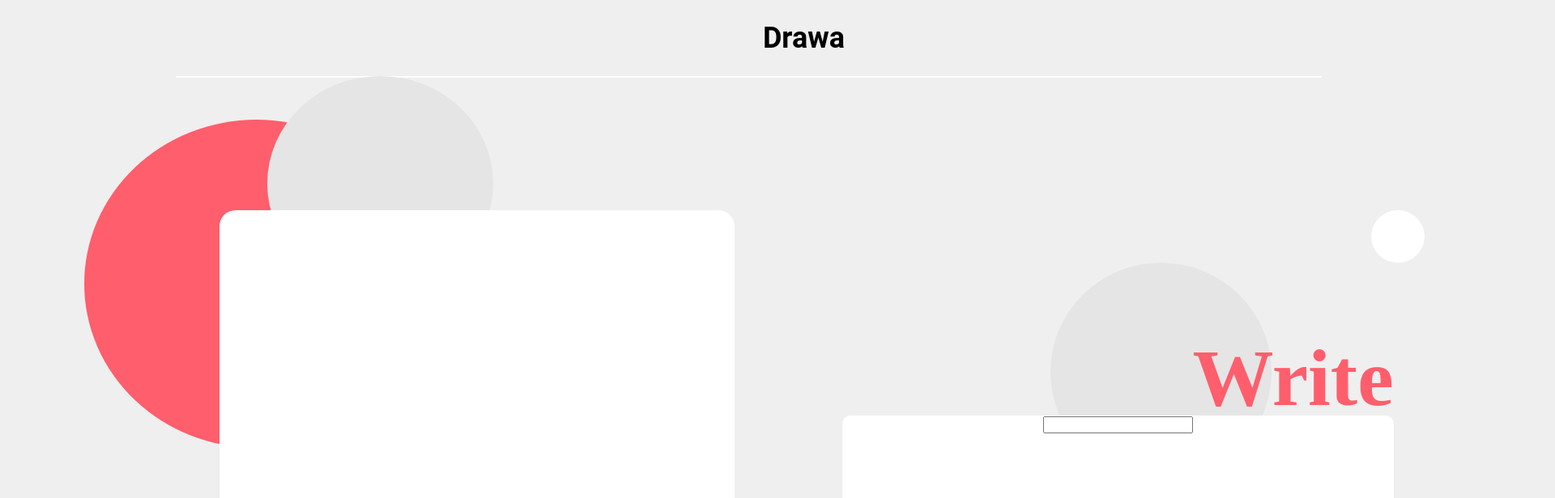
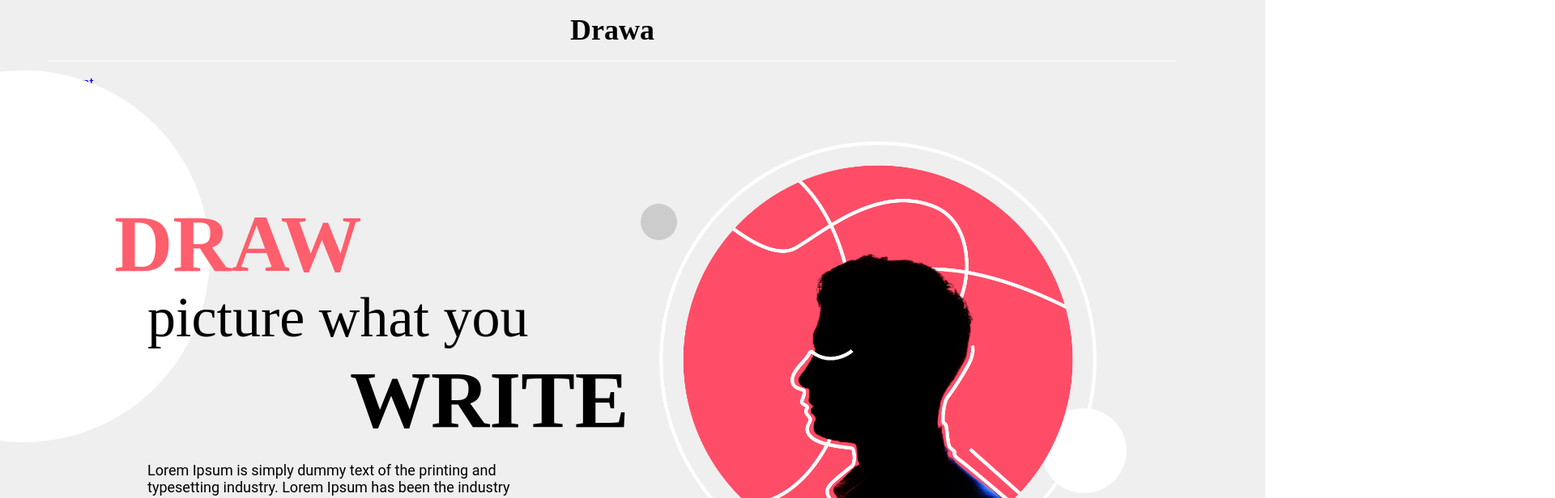
Before and after one commit to wewaaa/wewaa, a React (Create React App) app in the folder frontend/: page / in a window 1280 px wide. Shown: the top 616 px of the page at 81% size, 1920 px wide, since content can reach past the window. Built offline with nearby package versions, Linux system fonts and the light colour scheme.

Commit message:
feat: add Button link MainPage to UploadPage

```diff
--- a/frontend/src/App.js
+++ b/frontend/src/App.js
@@ -3,13 +3,15 @@ import { Route,Routes,Link} from 'react-router-dom';
 import UploadPage from  './pages/UploadPage';
 import SignPage from './pages/SignPage';
 import LoginPage from './pages/LoginPage';
+import MainPage from './pages/MainPage'
 function App() {
   return (
     <div>
       <Routes>
-        <Route exact path="/" element={<UploadPage/>}/>
+        <Route exact path="/" element={<MainPage/>}/>
         <Route path="/Login" element={<LoginPage/>}/>
         <Route path="/SignPage" element={<SignPage/>}/>
+        <Route path="/UploadPage" element={<UploadPage/>}/>
       </Routes>
     </div>
     // exact true를통해 /와 /login or /signpage의 중복을 방지
--- a/frontend/src/pages/MainPage.js
+++ b/frontend/src/pages/MainPage.js
@@ -4,6 +4,7 @@ import { useMediaQuery } from 'react-responsive';
 import AwesomeSlider from 'react-awesome-slider';
 import withAutoplay from 'react-awesome-slider/dist/autoplay';
 import 'react-awesome-slider/dist/styles.css';
+import { Route,Routes,Link} from 'react-router-dom';
 
 const MainPage = () => {
     const isDesktopOrLaptop = useMediaQuery({minDeviceWidth: 1224})
@@ -22,7 +23,7 @@ const MainPage = () => {
             <h1 class="WRITE">WRITE</h1>
             <h4 class="Explain">Lorem Ipsum is simply dummy text of the printing and
             typesetting industry.  Lorem Ipsum has been the industry</h4>
-            <button class="ButtonDraw"> go to Draw </button>
+            <Link to="/UploadPage"><button class="ButtonDraw"> go to Draw </button>Create account</Link>
             <img className="HomeImage" alt="homeImage" src="/img/a.png" />
 
             </div>
```
